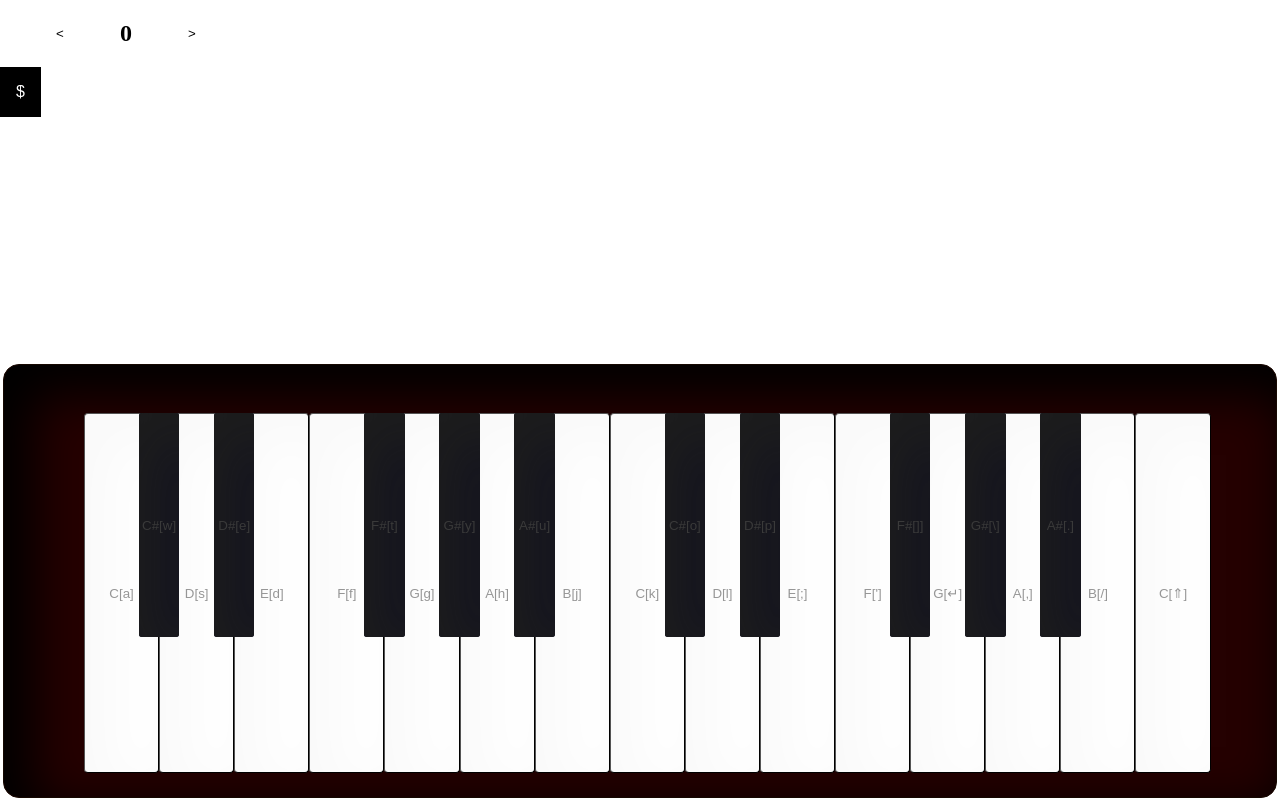
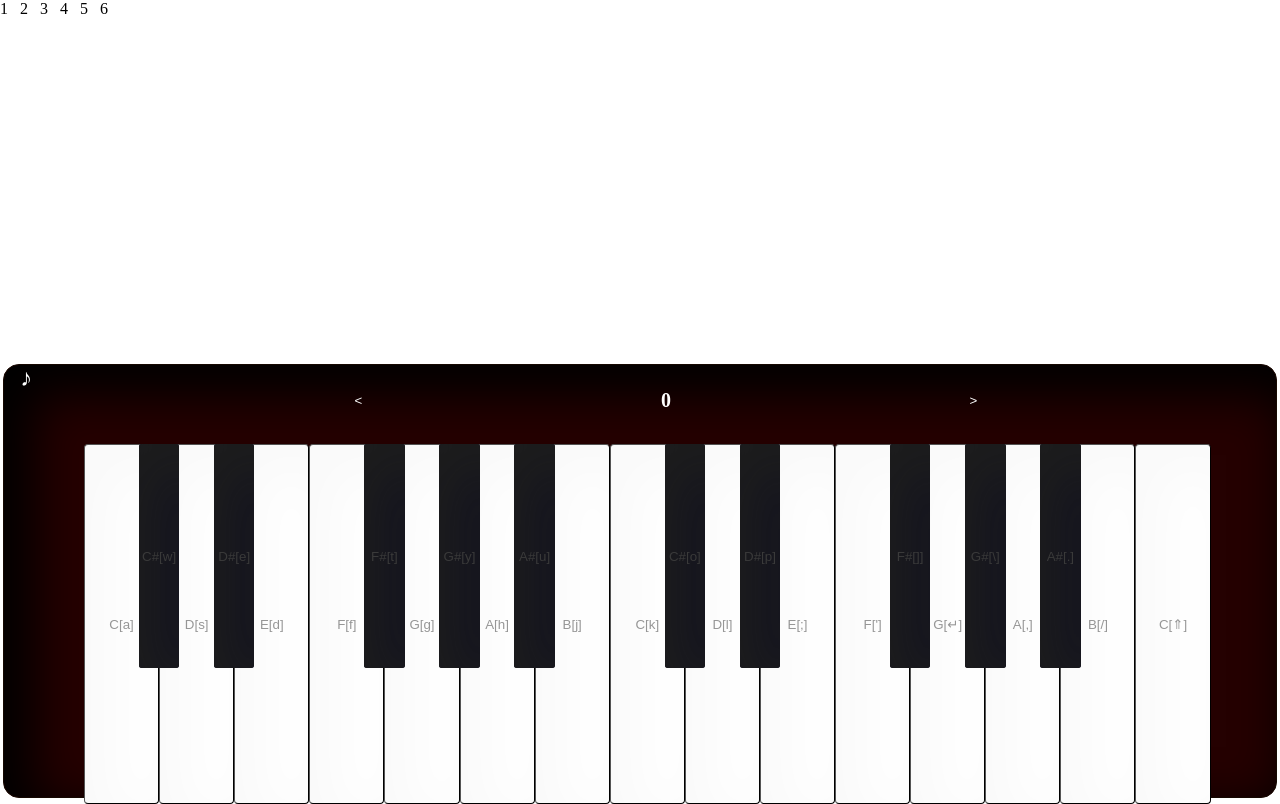
Before and after one commit to ajzehrii/Midi-Online, a Django app: page / in a window 1280 px wide. Run offline with Django 4.2, Linux system fonts and the light colour scheme.

Commit message:
update 1

```diff
--- a/midionline/chat/static/main.css
+++ b/midionline/chat/static/main.css
@@ -9,10 +9,22 @@ body{
 
 #octave-select{
   display: flex;
+  margin: 12px 0 0 12px;
+  margin-top: -2.5vh;
+
+}
+#octave-select h2{
+  color: white;
+  font-size:20px;
 }
 
 .hub{
   height: 45.5vh;
+}
+.flex-gap {
+  display: inline-flex;
+  flex-wrap: wrap;
+  gap: 12px;
 }
 
 .keyboard{
@@ -27,6 +39,13 @@ body{
   padding:4vh 0 0 5vh;
   box-shadow: 20px 20px 50px 10px rgb(0, 0, 0) inset;
 }
+
+
+.keyhub{
+  margin-top: -4vh;
+  margin-bottom: -.5vh;
+  z-index:100;
+}
 .keyboard button{
   margin:auto;
   padding:0;
@@ -36,11 +55,11 @@ body{
 }
 
 button.scroll{
-    background-color:#ffffff;
-    color: rgb(0, 0, 0);
-    border:black;
+    background-color:#ffffff00;
+    color: rgb(255, 255, 255);
+    border:rgba(0, 0, 0, 0);
     min-height:30px;
-    min-width: 120px;
+    min-width: 200px;
 }
 button.black {
     margin:0;
@@ -93,43 +112,77 @@ button.white:active{
 
 
 .dropbtn {
-    z-index: 4;
-    position: relative;
-    background-color: #000000;
+  margin-left: -4.5vh;
+  margin-top: 5vh;
+  padding:1.5vh;
   color: white;
-    padding: 16px;
-    font-size: 16px;
-    z-index:2;
+  font-size: 24px;
   border: none;
   cursor: pointer;
 }
 
 .dropbtn:hover, .dropbtn:focus {
-    background-color: #000000;
 }
 
 .dropdown {
-    position: relative;
-    display: inline-block;
+  position: absolute;
 }
 
 .dropdown-content {
-    z-index: 4;
+  animation: growDown 300ms ease-in-out forwards;
+  transform-origin: top center;
+  z-index: 99;
+  margin:auto;
+  margin-top: .3vh;
   display: none;
-    position: absolute;
+  position:absolute;
   background-color: #f1f1f1;
-    min-width: 160px;
   box-shadow: 0px 8px 16px 0px rgba(0,0,0,0.2);
-    z-index: 1;
+}
+
+.Keys {
+  animation: growDown 300ms ease-in-out forwards;
+  transform-origin: top center;
+  z-index: 99;
+  display: none;
+  background-color: #f1f1f1;
 }
 
 .dropdown-content a {
   color: black;
-    padding: 12px 16px;
+  margin: auto;
+  padding: 5px 5px;
   text-decoration: none;
-    display: block;
+  display: flex;
 }
 
 .dropdown-content a:hover {background-color: #ddd}
 
-  .show {display:block;}
+#lowkey{
+  transition: all .25s;
+}
+.t1{
+  margin-bottom: -10vh;
+  transition: all 5s;
+}
+.show {
+  display:flex;
+
+}
+
+.show2 {
+  display:block;
+
+}
+
+@keyframes growDown {
+  0% {
+    transform: scaleY(0)
+  }
+  80% {
+    transform: scaleY(1.1)
+  }
+  100% {
+    transform: scaleY(1)
+  }
+}
--- a/midionline/chat/static/main.js
+++ b/midionline/chat/static/main.js
@@ -145,6 +145,10 @@ document.addEventListener('keydown', (event) => {
   }else if (keyName === 'Shift') {
     keytap2(12)
     document.getElementById("c3").style.background = "#979797";
+  }else if (keyName === 'ArrowRight'){
+    octaveUp();
+  }else if (keyName === 'ArrowLeft'){
+    octaveDown();
   }
 }, false);
 
@@ -262,6 +266,14 @@ function myFunction() {
   document.getElementById("myDropdown").classList.toggle("show");
 }
 
+function myKeys() {
+  document.getElementById("myKeys").classList.toggle("show2");
+}
+
+function mySynth() {
+  document.getElementById("mySynth").classList.toggle("show2");
+}
+
 function filterFunction() {
   var input, filter, ul, li, a, i;
   input = document.getElementById("myInput");
--- a/midionline/chat/templates/messages.html
+++ b/midionline/chat/templates/messages.html
@@ -11,15 +11,40 @@
 </head>
 <body>
     <div class = "hub">
-        <div id = "octave-select">
-            <button class='scroll' onclick="octaveDown()"> < </button>
-            <h2> 0 </h2>
-            <button class='scroll' onclick="octaveUp()"> > </button>
+        <div class="flex-gap">
+            <div>1</div>
+            <div>2</div>
+            <div>3</div>
+            <div>4</div>
+            <div>5</div>
+            <div>6</div>
           </div>
+    </div>
+    <div id = "bet" class = "keyboard" onmousedown = "clicked()" onmouseup ="unclicked()">
+        <div class = "keyhub">
             <div id= "sound">
-            <button onclick="myFunction()" class="dropbtn">$</button>
+                <a onclick="myFunction()" class="dropbtn">♪</a>
                 <div id="myDropdown" class="dropdown-content">
-                <input type="text" placeholder="Search.." id="myInput" onkeyup="filterFunction()">
+                    <a onclick="mySynth()">Synth</a>
+                    <div id="mySynth" class="Keys">
+                        <a onclick="updateIn('Closely')">Closely</a>
+                        <a onclick="updateIn('Ethereal')">Ethereal</a>
+                        <a onclick="updateIn('Money')">Money</a>
+                        <a onclick="updateIn('Press')">Press</a>
+                        <a onclick="updateIn('Save it')">Save it</a>
+                        <a onclick="updateIn('Shimmer')">Shimmer</a>
+                        <a onclick="updateIn('Space')">Space</a>
+                    </div>
+                    <a onclick="myKeys()">Keys</a>
+                    <div id="myKeys" class="Keys">
+                        <a onclick="updateIn('Grand')">Grand</a>
+                        <a onclick="updateIn('Electric')">Electric</a>
+                        <a onclick="updateIn('Vamp')">Vamp</a>
+                        <a onclick="updateIn('Press')">Press</a>
+                        <a onclick="updateIn('Save it')">Save it</a>
+                        <a onclick="updateIn('Shimmer')">Shimmer</a>
+                        <a onclick="updateIn('Space')">Space</a>
+                    </div>
                     <a onclick="updateIn('Cowbell')">Cowbell</a>
                     <a onclick="updateIn('Beep')">Beep</a>
                     <a onclick="updateIn('Piano')">Piano</a>
@@ -33,10 +58,17 @@
                     <a onclick="updateIn('Snore')">Snore</a>
                 </div>
             </div>
+
         </div>
-    <div class = "keyboard" onmousedown = "clicked()" onmouseup ="unclicked()">
+        <div id = "lowkey">
+            <div id = "octave-select">
+                <button class='scroll' onclick="octaveDown()"> < </button>
+                <h2> 0 </h2>
+                <button class='scroll' onclick="octaveUp()"> > </button>
+            </div>
             <ul id = "keys">
             </ul>
         </div>
+    </div>
 </body>
 </html>
--- a/midionline/requirements.txt
+++ b/midionline/requirements.txt
@@ -17,7 +17,6 @@ oauthlib==3.2.0
 pipenv==2022.3.28
 pipreqs==0.4.11
 platformdirs==2.5.1
-psycopg2==2.9.3
 psycopg2-binary==2.9.3
 pycparser==2.21
 python-dateutil==2.8.2
```
Also changed, not shown: 9 other files. Lines whose indentation alone changed are shown as unchanged.
